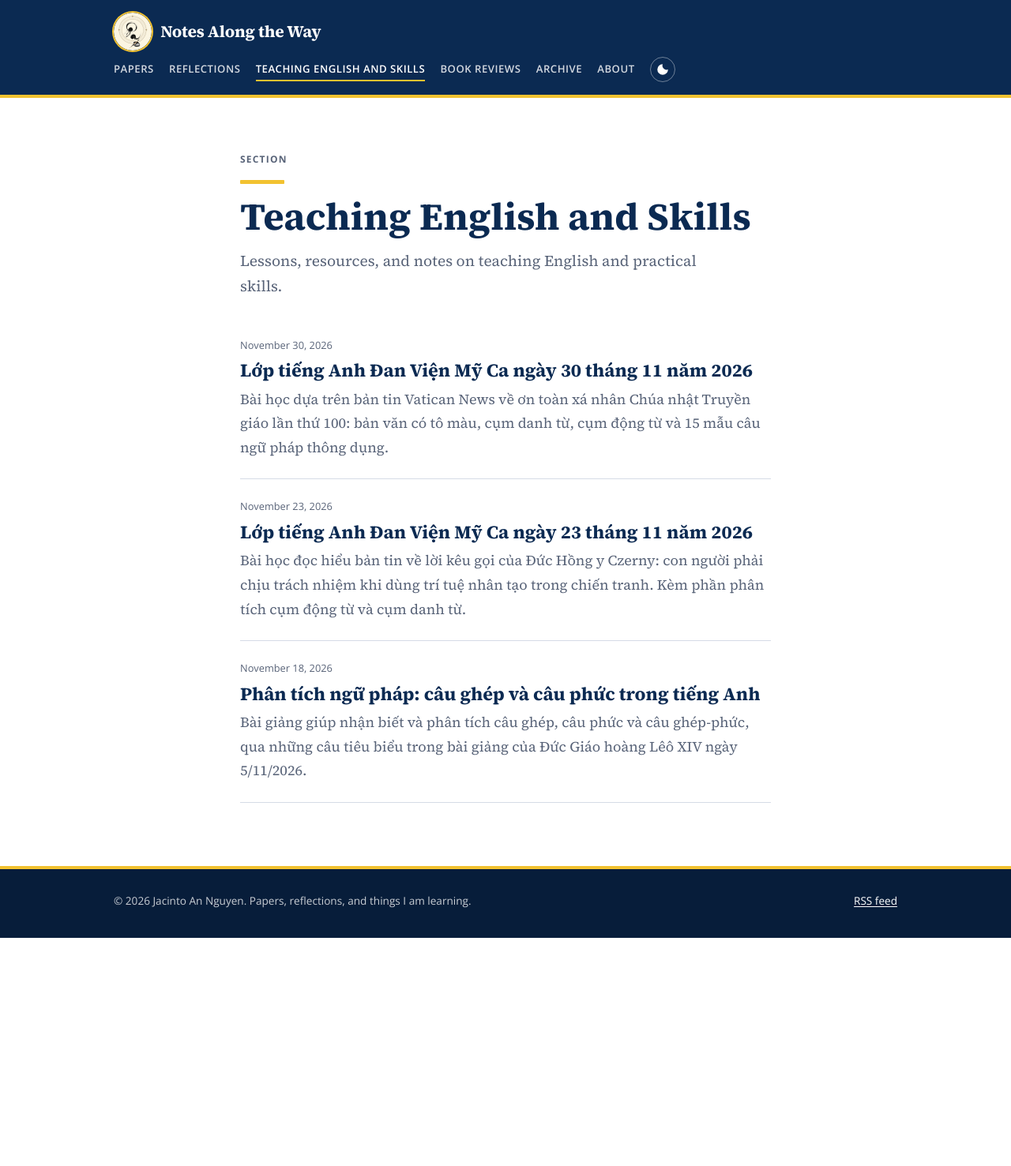
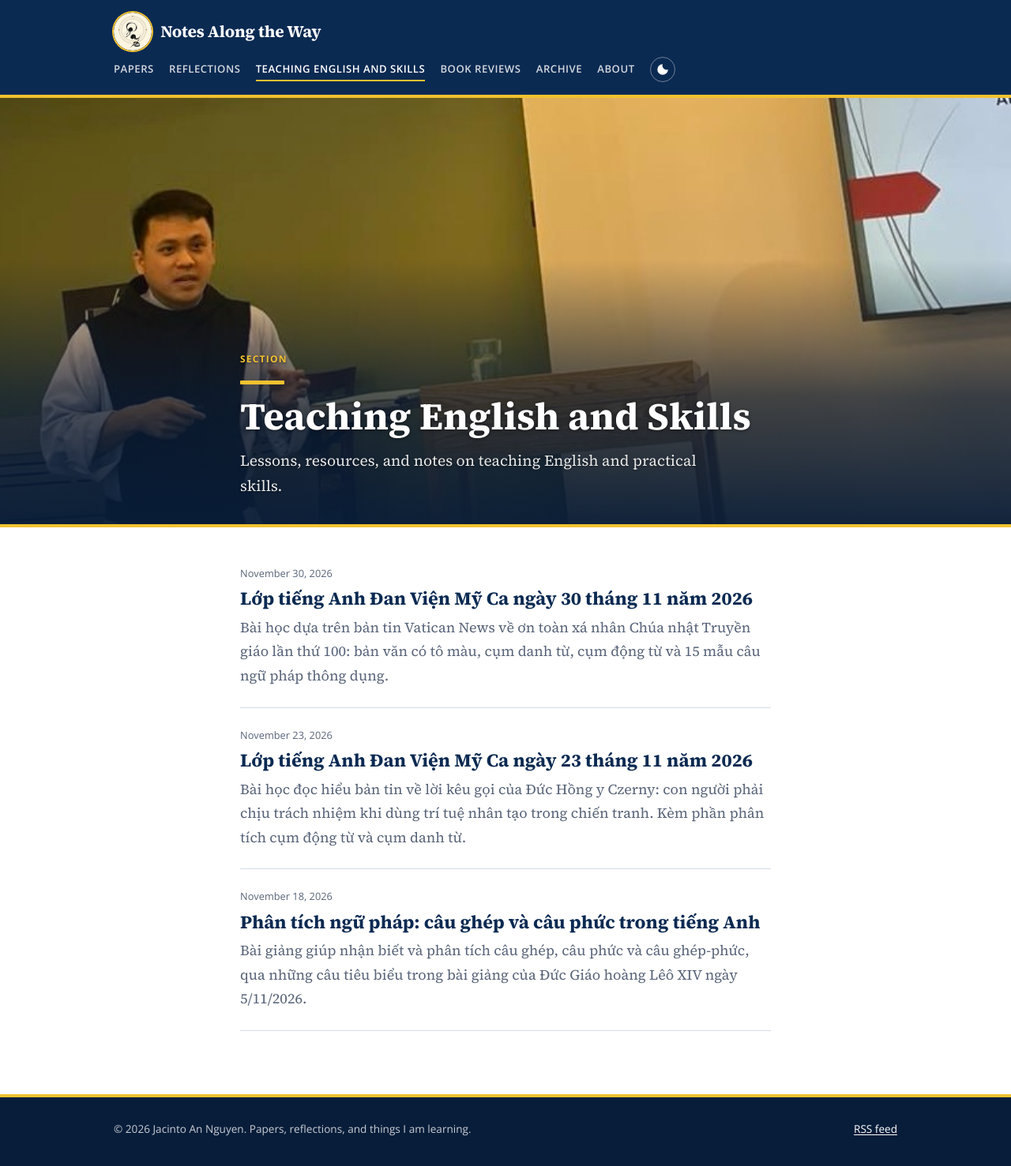
Before and after one commit to nsrpstaff-wq/Jacinto-An-Nguyen, a Jekyll site: the page built from learning.html, in a window 1280 px wide. Shown: the whole page at 79% size. Built offline with Jekyll 4.4.1, drawn with Linux system fonts in a browser that asks for light colours; before the commit the page ends 1188 px from its top, so only the background shows below that.

Commit message:
Add photo banner to Teaching English and Skills; stack banners on phones
Section pages can now have a photo banner. On phones, banner photos sit
above a navy title band so text no longer covers the picture.

Co-Authored-By: Claude Opus 5.5 <noreply@anthropic.com>

```diff
--- a/_layouts/post.html
+++ b/_layouts/post.html
@@ -24,7 +24,7 @@ layout: default
 
 {% if page.banner %}
 <section class="post-banner">
-  <img class="post-banner-img" src="{{ page.banner | relative_url }}" alt="{{ page.banner_alt }}" style="object-position: center {{ page.banner_focus | default: '50%' }}">
+  <img class="post-banner-img" src="{{ page.banner | relative_url }}" alt="{{ page.banner_alt }}" style="object-position: {{ page.banner_focus_x | default: 'center' }} {{ page.banner_focus | default: '50%' }}">
   <div class="wrap narrow post-banner-inner">{{ post_header }}</div>
 </section>
 {% endif %}
--- a/_layouts/section.html
+++ b/_layouts/section.html
@@ -2,12 +2,20 @@
 layout: default
 ---
 {% assign sec = site.sections | where: "key", page.section | first %}
-<section class="wrap narrow page-head">
+{% capture head %}
   <p class="eyebrow">Section</p>
   <h1>{{ sec.title }}</h1>
   <p class="lede">{{ sec.blurb }}</p>
+{% endcapture %}
+{% if page.banner %}
+<section class="post-banner section-banner">
+  <img class="post-banner-img" src="{{ page.banner | relative_url }}" alt="{{ page.banner_alt }}" style="object-position: {{ page.banner_focus_x | default: 'center' }} {{ page.banner_focus | default: '50%' }}">
+  <div class="wrap narrow post-banner-inner page-head">{{ head }}</div>
 </section>
-<section class="wrap narrow">
+{% else %}
+<section class="wrap narrow page-head">{{ head }}</section>
+{% endif %}
+<section class="wrap narrow{% if page.banner %} after-banner{% endif %}">
   {% assign posts = site.posts | where: "category", page.section %}
   {% if posts.size > 0 %}
     {% include post-list.html posts=posts hide_section=true %}
--- a/assets/css/site.css
+++ b/assets/css/site.css
@@ -343,6 +343,18 @@ main.ends-with-band { padding-bottom: 0; }
 .article.has-banner { padding-top: 2.5rem; }
 .post-banner .article-head { text-shadow: 0 1px 4px rgba(0,0,0,.55); }
 @media (max-width: 640px) {
-  .post-banner { min-height: 30rem; }
-  .post-banner::after { background: linear-gradient(to top, rgba(7,29,58,.95) 0%, rgba(7,29,58,.75) 45%, rgba(7,29,58,0) 85%); }
+  /* Phones: photo on top, title in a navy band underneath (nothing covers the picture) */
+  .post-banner { display: block; min-height: 0; }
+  .post-banner-img { position: relative; display: block; height: 16rem; }
+  .post-banner::after { display: none; }
+  .post-banner-inner, .post-banner-inner.page-head { padding-top: 1.4rem; padding-bottom: 1.6rem; background: var(--navy); }
+  .post-banner .article-head, .section-banner h1, .section-banner .eyebrow, .section-banner .lede { text-shadow: none; }
 }
+/* Section pages with a photo banner */
+.section-banner .page-head, .post-banner-inner.page-head { padding-top: 6rem; padding-bottom: 2rem; }
+.section-banner h1 { color: #fff; text-shadow: 0 1px 4px rgba(0,0,0,.55); }
+.section-banner h1::before { background: var(--gold); }
+.section-banner .eyebrow { color: var(--gold); text-shadow: 0 1px 3px rgba(0,0,0,.5); }
+.section-banner .lede { color: rgba(255,255,255,.9); text-shadow: 0 1px 3px rgba(0,0,0,.5); }
+.after-banner { padding-top: 1.5rem; }
+@media (max-width: 640px) { .section-banner .page-head { padding-top: 1.4rem; padding-bottom: 1.6rem; } }
--- a/learning.html
+++ b/learning.html
@@ -3,4 +3,8 @@ layout: section
 title: Teaching English and Skills
 section: learning
 permalink: /learning/
+banner: /assets/images/teaching-banner.jpg
+banner_alt: "Br. An Nguyen, O.Cist., giving a presentation at Saint John's School of Theology and Seminary"
+banner_focus: "68%"
+banner_focus_x: "15%"   # keep the speaker in view on narrow phone screens
 ---
```
Also changed, not shown: assets/images/teaching-banner.jpg (added).
